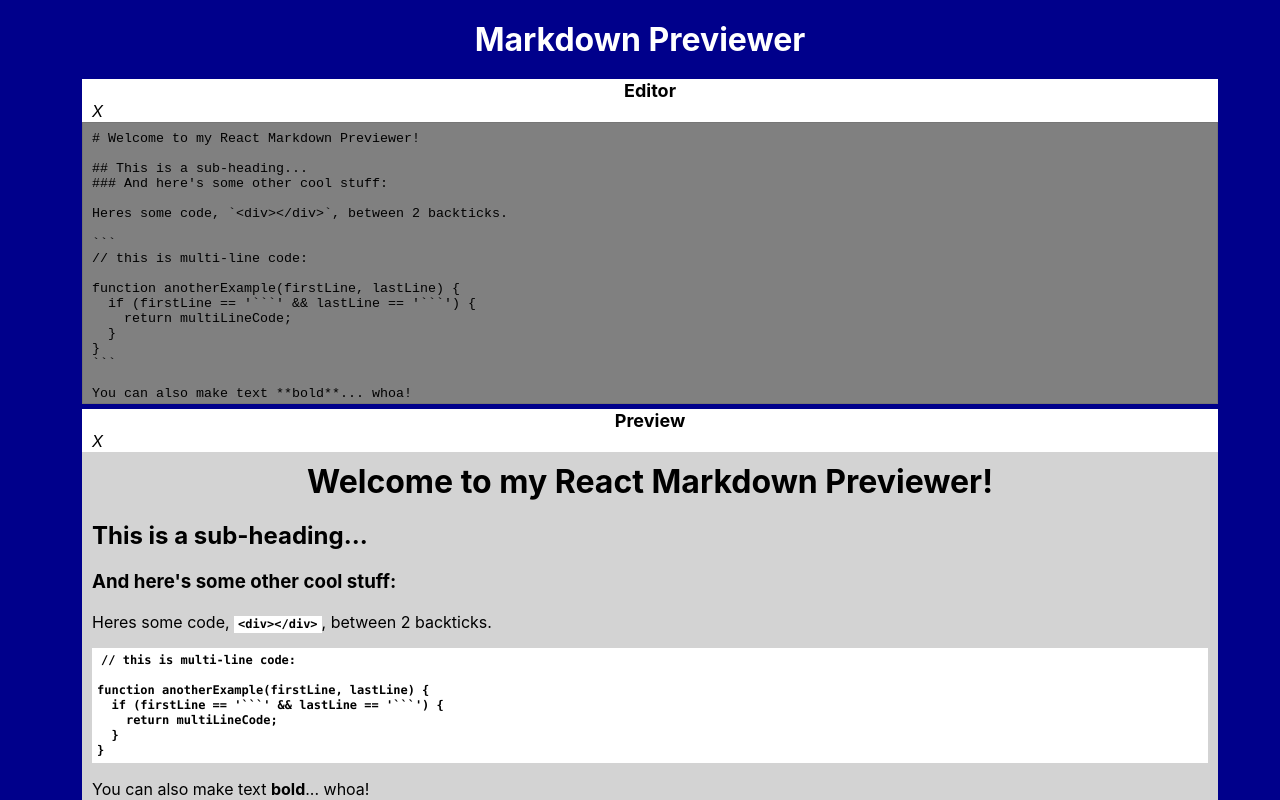
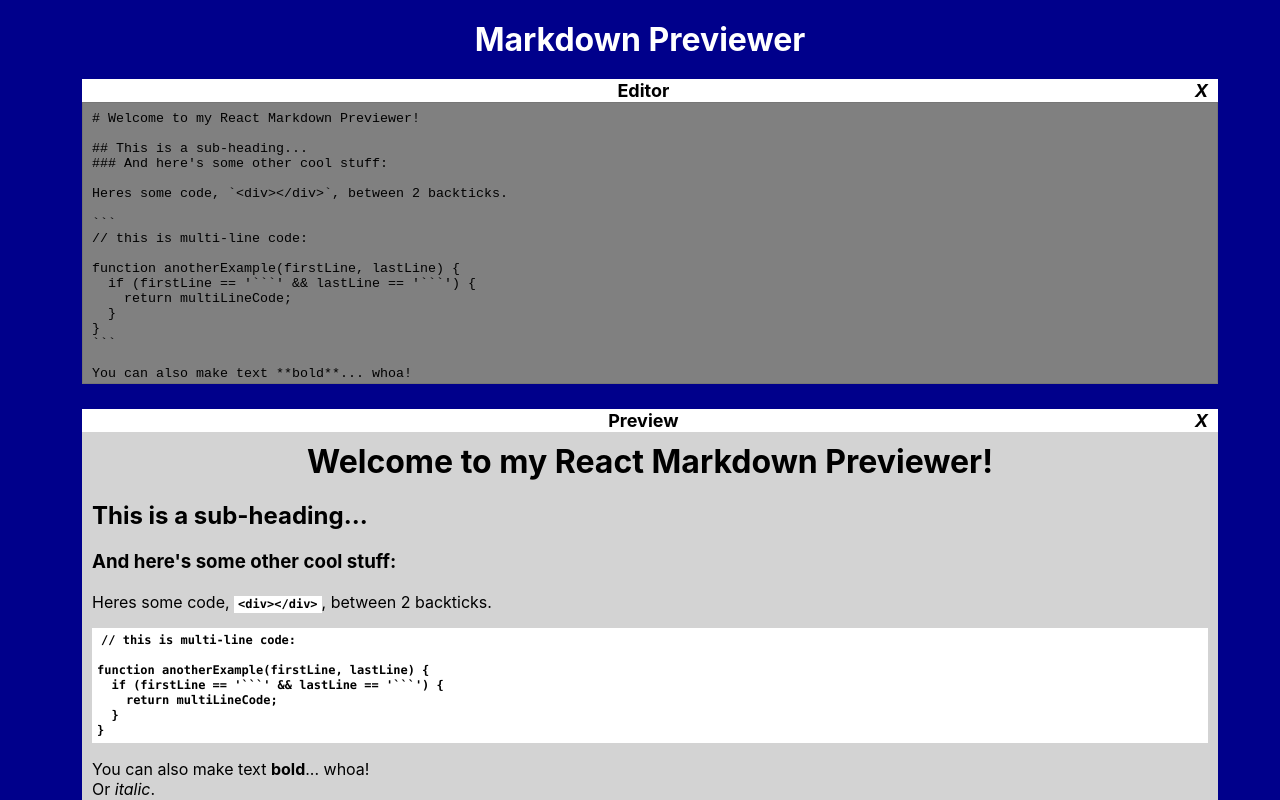
Before and after one commit to ATown0789/markdown-previewer, a React (Create React App) app: page / in a window 1280 px wide. Shown: the top 800 px of the page. Built offline with nearby package versions, Linux system fonts and the light colour scheme.

Commit message:
Add toggle functionality to close window button

```diff
--- a/src/App.css
+++ b/src/App.css
@@ -44,7 +44,7 @@
 
 .editorWrapMin{
 
-	display:hidden;
+	display:none;
 
 }
 
@@ -57,7 +57,7 @@
 
 .previewWrapMin{
 
-	display:hidden;
+	display:none;
 }
 
 
--- a/src/App.js
+++ b/src/App.js
@@ -16,12 +16,21 @@
 
 		this.handleChange = this.handleChange.bind(this);
 		this.editorMin = this.editorMin.bind(this);
+		this.previewMin = this.previewMin.bind(this);
 	}
 
 	editorMin(){
 		this.setState({
-			isEditorMin: !this.state.isEditorMin
+			isEditorMin: true,
+			isPreviewMin: false
 		});
+	}
+
+	previewMin(){
+		this.setState({
+			isEditorMin: false,
+			isPreviewMin: true
+		})
 	}
 
 	handleChange(event){
@@ -31,7 +40,9 @@
 	}
 
 	render(){
-		let classList = this.state.isEditorMin ? ['editorWrapMin','previewWrap'] : ['editorWrap','previewWrap']
+		let classList = this.state.isEditorMin ? ['editorWrapMin','previewWrap'] :
+													this.state.isPreviewMin ? ['editorWrap','previewWrapMin'] :
+													['editorWrap','previewWrap']
 		return(
 			<div className="App">
 				<h1>Markdown Previewer</h1>
@@ -40,7 +51,7 @@
 					<Editor input = {this.state.input} change = {this.handleChange}/>
 				</div>
 				<div className = {classList[1]} >
-					<Titlebar title = "Preview"/>
+					<Titlebar click = {this.previewMin} title = "Preview"/>
 					<Preview input = {this.state.input}/>
 				</div>
 			</div>
--- a/src/components/Titlebar.css
+++ b/src/components/Titlebar.css
@@ -13,3 +13,8 @@
 	font-weight:bold;
 	margin:0;
 }
+
+.Titlebar i{
+	float:right;
+	font-weight:bold;
+}
--- a/src/components/Titlebar.js
+++ b/src/components/Titlebar.js
@@ -10,8 +10,10 @@
 		return(
 
 			<div className = "Titlebar">
-				<h3>{this.props.title}</h3>
-				<i onClick = {this.props.click}>X</i>
+				<h3>{this.props.title}
+					<i onClick = {this.props.click}>X</i>
+				</h3>
+
 			</div>
 
 		)
```
